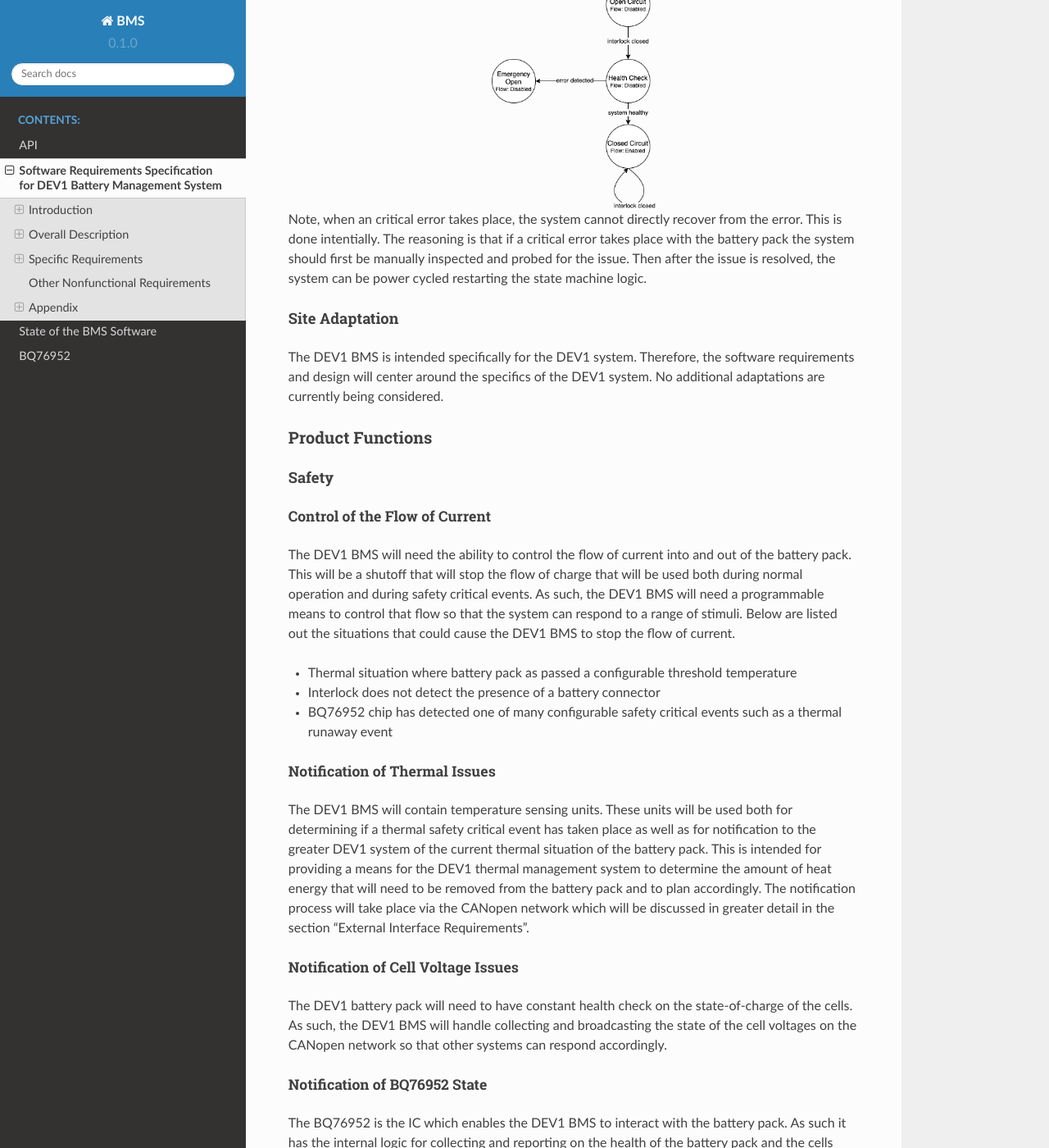
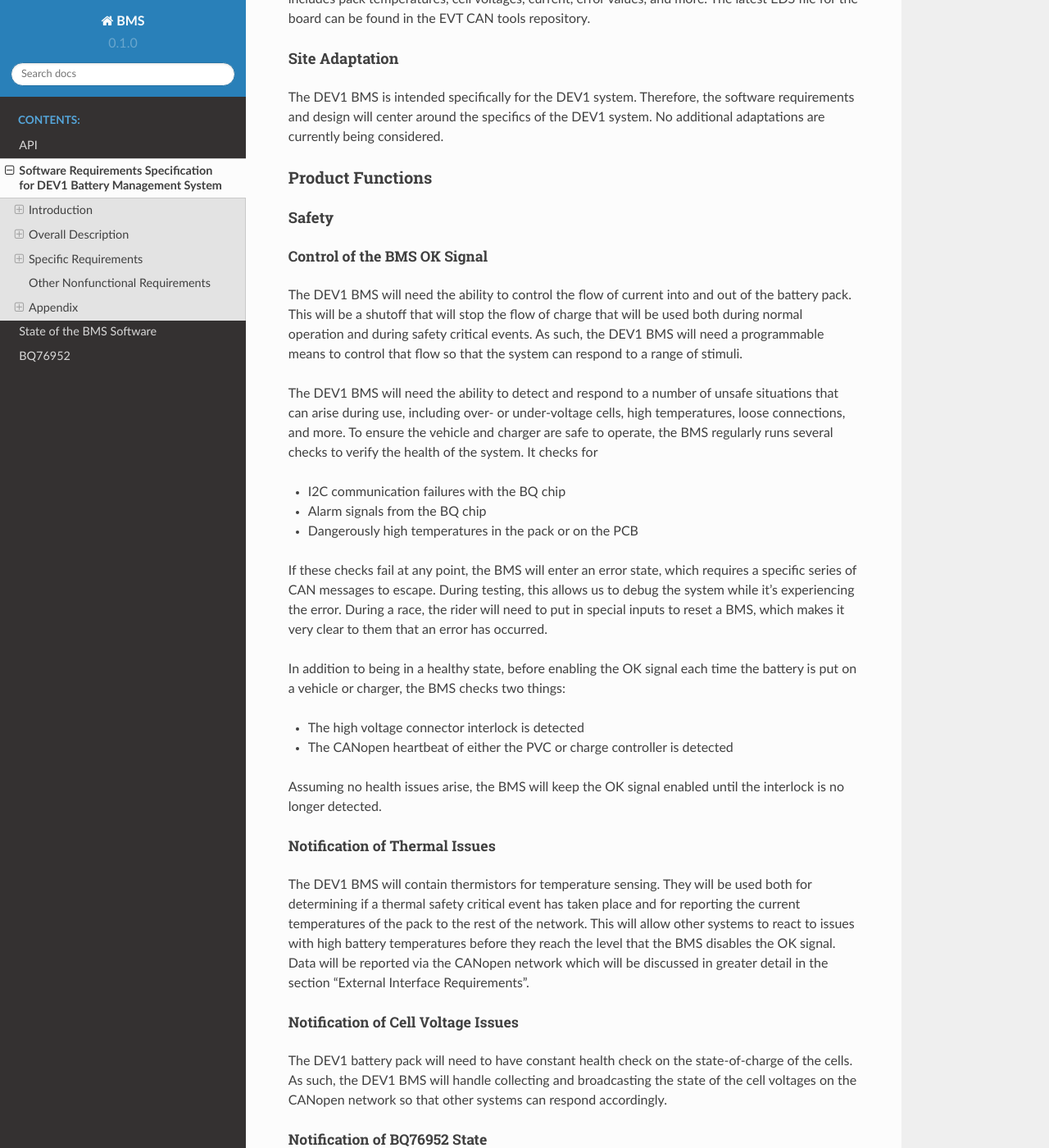
Before and after one commit to RIT-EVT/BMS, a Sphinx documentation site: the page built from docs/source/srs.rst, in a window 1280 px wide and 1400 px high, scrolled down 4198 px. Shown: the whole window at 82% size. Built offline with Sphinx 7.4.7 and the Read the Docs theme 2.0.0, drawn with Linux system fonts in a browser that asks for light colours; some of the changed text lies outside the part shown.

Commit message:
Software Requirements Updates

```diff
--- a/docs/source/srs.rst
+++ b/docs/source/srs.rst
@@ -97,7 +97,6 @@ of directly requesting data from the BQ76952 battery monitoring IC.
 * Transmission of thermal state of battery pack
 * Transmission of battery pack voltage
 * Transmission of average cell voltage
-* Transmission of standard deviation of cell voltage
 * Exposure of BQ76952 chip
 
 Charging
@@ -193,22 +192,20 @@ this size.
 Operations
 ~~~~~~~~~~
 
-The DEV1 BMS will operate in four main states during operation. The main
-output from the states is the current flow control. When flow is enabled,
-current is able to flow into and out of the battery, when flow is disabled,
-current cannot flow. The interlock positioned on the battery connector
-is what triggers the initial mode transition on system startup. The diagram
-below follows the logic that will need to be implemented.
+From an operational perspective, the DEV1 BMS has one main output to the rest
+of the vehicle: the BMS OK signal. During storage and when not in use, this
+signal will be low, indicating that the BMS should not be used. When the BMS
+detects that it is on the vehicle or charger and is safe to use, it will
+change this signal to high, indicating that it's ready for use. If, at any
+point during use, the BMS detects that its conditions for use are no longer
+safe, it will disable this OK signal, indicating that the vehicle or charger
+should stop running current through it. More detail on the BMS OK signal can
+be found in the safety section below.
 
-.. image:: _static/images/bms_state.png
-   :width: 200
-   :align: center
-
-Note, when an critical error takes place, the system cannot directly
-recover from the error. This is done intentially. The reasoning is that if
-a critical error takes place with the battery pack the system should first
-be manually inspected and probed for the issue. Then after the issue is
-resolved, the system can be power cycled restarting the state machine logic.
+The other major output of the DEV1 BMS is data reported over the CAN network.
+This data includes pack temperatures, cell voltages, current, error values,
+and more. The latest EDS file for the board can be found in the EVT CAN tools
+repository.
 
 Site Adaptation
 ~~~~~~~~~~~~~~~
@@ -223,7 +220,7 @@ Product Functions
 Safety
 ~~~~~~
 
-Control of the Flow of Current
+Control of the BMS OK Signal
 ^^^^^^^^^^^^^^^^^^^^^^^^^^^^^^
 
 The DEV1 BMS will need the ability to control the flow of
@@ -231,26 +228,43 @@ current into and out of the battery pack. This will be a shutoff that will
 stop the flow of charge that will be used both during normal operation and
 during safety critical events. As such, the DEV1 BMS will need a programmable
 means to control that flow so that the system can respond to a range of
-stimuli. Below are listed out the situations that could cause the DEV1 BMS
-to stop the flow of current.
+stimuli.
 
-* Thermal situation where battery pack as passed a configurable threshold
-  temperature
-* Interlock does not detect the presence of a battery connector
-* BQ76952 chip has detected one of many configurable safety critical events
-  such as a thermal runaway event
+The DEV1 BMS will need the ability to detect and respond to a number of
+unsafe situations that can arise during use, including over- or
+under-voltage cells, high temperatures, loose connections, and more. To
+ensure the vehicle and charger are safe to operate, the BMS regularly runs
+several checks to verify the health of the system. It checks for
+
+* I2C communication failures with the BQ chip
+* Alarm signals from the BQ chip
+* Dangerously high temperatures in the pack or on the PCB
+
+If these checks fail at any point, the BMS will enter an error state, which
+requires a specific series of CAN messages to escape. During testing, this
+allows us to debug the system while it's experiencing the error. During a
+race, the rider will need to put in special inputs to reset a BMS, which
+makes it very clear to them that an error has occurred.
+
+In addition to being in a healthy state, before enabling the OK signal each
+time the battery is put on a vehicle or charger, the BMS checks two things:
+
+* The high voltage connector interlock is detected
+* The CANopen heartbeat of either the PVC or charge controller is detected
+
+Assuming no health issues arise, the BMS will keep the OK signal enabled
+until the interlock is no longer detected.
 
 Notification of Thermal Issues
 ^^^^^^^^^^^^^^^^^^^^^^^^^^^^^^
 
-The DEV1 BMS will contain temperature sensing units. These units will be used
-both for determining if a thermal safety critical event has taken place
-as well as for notification to the greater DEV1 system of the current thermal
-situation of the battery pack. This is intended for providing a means for
-the DEV1 thermal management system to determine the amount of heat energy that
-will need to be removed from the battery pack and to plan accordingly. The
-notification process will take place via the CANopen network which will be
-discussed in greater detail in the section "External Interface Requirements".
+The DEV1 BMS will contain thermistors for temperature sensing. They will be
+used both for determining if a thermal safety critical event has taken place
+and for reporting the current temperatures of the pack to the rest of the network.
+This will allow other systems to react to issues with high battery temperatures
+before they reach the level that the BMS disables the OK signal. Data will be
+reported via the CANopen network which will be discussed in greater detail in the
+section "External Interface Requirements".
 
 Notification of Cell Voltage Issues
 ^^^^^^^^^^^^^^^^^^^^^^^^^^^^^^^^^^^
```
Also changed, not shown: other parts of docs/source/srs.rst (+6 -6 lines), docs/source/_static/images/bms_state.png (deleted).
